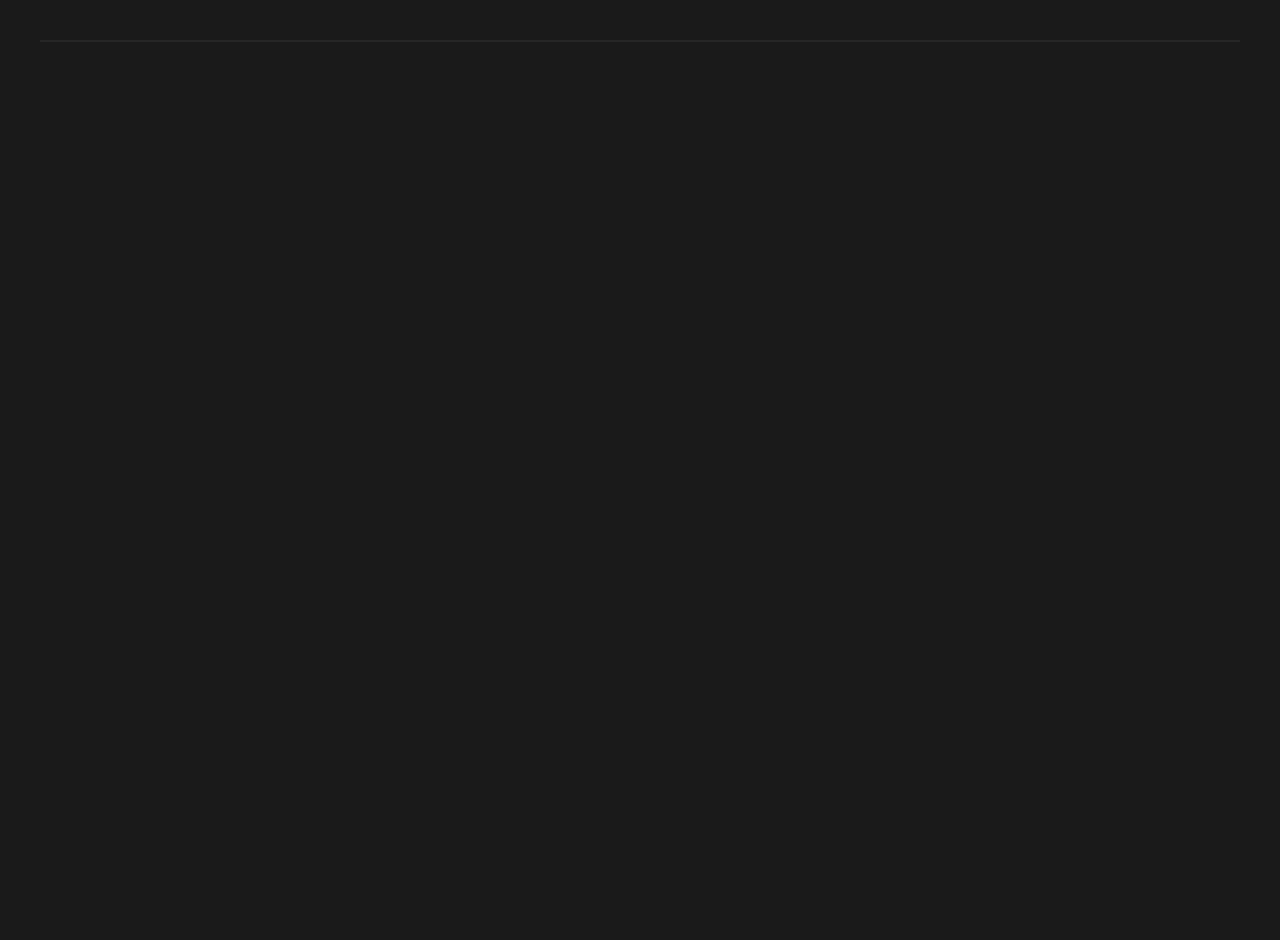
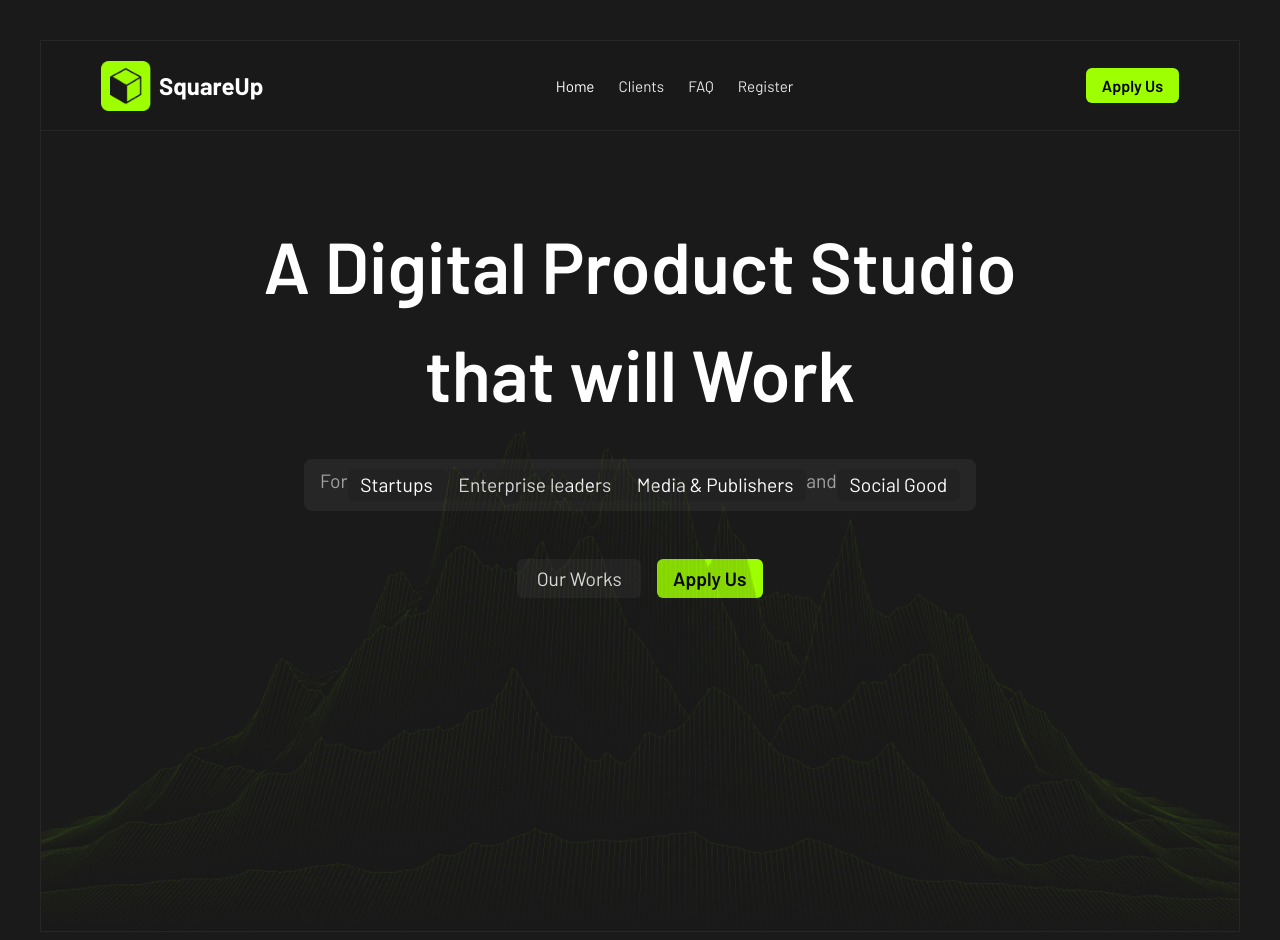
Before and after one commit to deryacavli/Project-by-Derya-and-Asl-, a plain HTML site: page home-page/home.html in a window 1280 px wide. Before the commit the page ends 800 px from the top, so only its background shows below. Drawn offline with nearby package versions, Linux system fonts and the light colour scheme.

Commit message:
home-page

```diff
--- a/home-page/home.html
+++ b/home-page/home.html
@@ -1,13 +1,59 @@
 <!DOCTYPE html>
 <html lang="en">
-<head>
-    <meta charset="UTF-8">
-    <meta name="viewport" content="width=device-width, initial-scale=1.0">
+  <head>
+    <meta charset="UTF-8" />
+    <meta name="viewport" content="width=device-width, initial-scale=1.0" />
     <title>Document</title>
-    <link rel="stylesheet" href="../global.css">
-    <link rel="stylesheet" href="main.css">
-</head>
-<body>
+    <link
+      href="https://cdn.jsdelivr.net/npm/remixicon@4.5.0/fonts/remixicon.css"
+      rel="stylesheet"
+    />
+    <link rel="stylesheet" href="../global.css" />
+    <link rel="stylesheet" href="main.css" />
+  </head>
+  <body>
 
-</body>
+    <!-- Navbar -->
+    <header class="navbar">
+      <div class="logo">
+        <img src="../logo.png" alt="SquareUp Logo" />
+        <span>SquareUp</span>
+      </div>
+      <!--Menu-->
+      <div class="hamburger" id="hamburger">
+       <i class="ri-menu-3-line"></i>
+      </div>
+
+      <nav class="nav-links">
+        <a href="home.html" class="active">Home</a>
+        <a href="client.html">Clients</a>
+        <a href="faq.html">FAQ</a>
+        <a href="register.html">Register</a>
+      </nav>
+      <a href="#" class="btn-apply">Apply Us</a>
+    </header>
+
+    <!-- Hero Section -->
+    <section class="hero">
+      <div class="container">
+        <h1>A Digital Product Studio<br />that will Work</h1>
+
+        <div class="categories">
+          <span>For</span>
+          <a href="#">Startups</a>
+          <a href="#">Enterprise leaders</a>
+          <a href="#">Media & Publishers</a>
+          <span>and</span>
+          <a href="#">Social Good</a>
+        </div>
+
+        <div class="hero-buttons">
+          <a href="#" class="btn-dark">Our Works</a>
+          <a href="#" class="btn-apply">Apply Us</a>
+        </div>
+      </div>
+
+      <div class="hero-bg"></div>
+    </section>
+  </body>
 </html>
--- a/home-page/main.css
+++ b/home-page/main.css
@@ -0,0 +1,177 @@
+/* ========== NAVBAR ========== */
+.navbar {
+  width: 100%;
+  height: 90px;
+  padding: 1rem 5%;
+  display: flex;
+  align-items: center;
+  justify-content: space-between;
+  background: #191919;
+  border-bottom: 1px solid var(--button-input-bg);
+}
+
+.logo {
+  display: flex;
+  align-items: center;
+  gap: 0.5rem;
+  font-weight: bold;
+  font-size: 1.5rem;
+  color: var(--title);
+}
+
+.logo img {
+  width: 50px;
+  height: 50px;
+}
+
+.nav-links {
+  display: flex;
+  gap: 1.5rem;
+}
+
+.nav-links a {
+  color: var(--text);
+  text-decoration: none;
+  font-size: 0.95rem;
+  transition: color 0.3s;
+}
+
+.nav-links a:hover,
+.nav-links a.active {
+  color: var(--title);
+}
+.hamburger {
+  display: none;
+  font-size: 26px;
+  cursor: pointer;
+  color: limegreen;
+}
+
+/* Apply button (navbar + hero) */
+.btn-apply {
+  background: var(--logo-green);
+  color: #000;
+  padding: 0.5rem 1rem;
+  border-radius: 6px;
+  font-weight: 600;
+  text-decoration: none;
+  transition: opacity 0.3s;
+}
+
+.btn-apply:hover {
+  opacity: 0.8;
+}
+
+/* ========== HERO SECTION ========== */
+.hero {
+  position: relative;
+  background: #1a1a1a;
+  height: 800px;
+  display: flex;
+  justify-content: center;
+  text-align: center;
+  color: var(--title);
+}
+
+.container {
+  max-width: 1200px;
+  width: 100%;
+  padding: 0 2rem;
+  margin-top: 5rem;
+}
+
+.container h1 {
+  font-size: 4.5rem;
+  font-weight: 600;
+  margin-bottom: 2rem;
+  line-height: 1.5;
+}
+
+
+.categories {
+  display: inline-flex;
+  flex-wrap: wrap;
+  background: var(--button-input-bg);
+  padding: 0.6rem 1rem;
+  border-radius: 8px;
+  margin-bottom: 2rem;
+  font-size: 1.2rem;
+}
+
+.categories span {
+  color:#a1a1a1;
+}
+
+.categories a {
+  background: #222;
+  color: var(--title);
+  padding: 0.3rem 0.8rem;
+  border-radius: 6px;
+  text-decoration: none;
+  transition: background 0.3s;
+}
+
+.categories a:hover {
+  background: var(--logo-green);
+  color: #000;
+}
+
+.hero-buttons {
+  display: flex;
+  justify-content: center;
+  font-size: 1.2rem;
+  gap: 1rem;
+  margin-top: 1rem;
+}
+
+.btn-dark {
+  background: var(--button-input-bg);
+  color: var(--title);
+  padding: 0.5rem 1.2rem;
+  border-radius: 6px;
+  text-decoration: none;
+  transition: background 0.3s;
+}
+
+.btn-dark:hover {
+  background: #333;
+}
+
+/* Background Shape (arka plan görseli) */
+.hero-bg {
+  position: absolute;
+  bottom: 0;
+  left: 0;
+  width: 100%;
+  height: 500px;
+  background: url("Abstract\ Design.png") no-repeat center bottom;
+  background-size: cover;
+  opacity: 0.6;
+  pointer-events: none;
+}
+
+/* Responsive */
+@media (max-width: 768px) {
+  .nav-links {
+    display: none; /* gizle */
+    position: absolute;
+    top: 60px;
+    right: 20px;
+    flex-direction: column;
+    background: #222;
+    padding: 15px;
+    border-radius: 8px;
+    width: 200px;
+  }
+
+  .nav-links.active {
+    display: flex; /* tıklandığında göster */
+  }
+
+  .hamburger {
+    display: block;
+  }
+  .btn-apply{
+    display: none;
+  }
+}
```
Also changed, not shown: Logo.png (added), home-page/Abstract Design.png (added).
